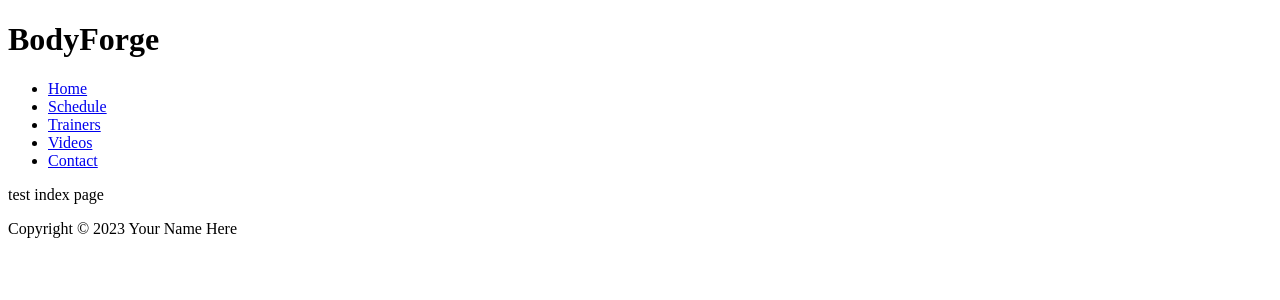
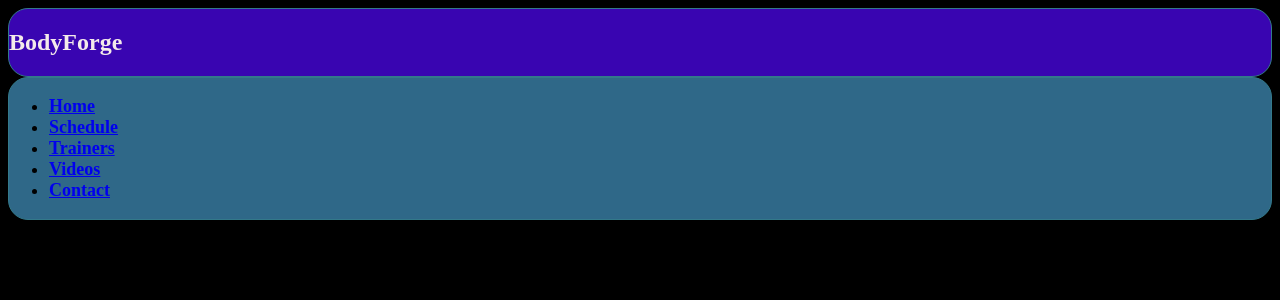
Before and after one commit to Emmaf97/Python_assignment_submission, a Flask app: page / in a window 1280 px wide. Shown: the top 300 px of the page. Run offline with Flask 3, Linux system fonts and the light colour scheme.

Commit message:
desktop stylesheet connection v1

```diff
--- a/files/static/css/desktop.css
+++ b/files/static/css/desktop.css
@@ -0,0 +1,50 @@
+body{
+    background-color: black;
+}
+h2{
+    color: red;
+}
+
+/* #index>header,
+#schedulepage>header,
+#trainerspage>header,
+#contactpage>header {
+  grid-area: head;
+  background-color: rgb(57, 5, 177);
+  color: rgb(244, 234, 234);
+  border: solid #33798A 1px;
+  font-weight: bolder;
+  border-radius: 20px;
+} */
+#base>header
+ {
+  grid-area: head;
+  background-color: rgb(57, 5, 177);
+  color: rgb(244, 234, 234);
+  border: solid #33798A 1px;
+  font-weight: bolder;
+  border-radius: 20px;
+}
+#base>nav{
+    grid-area: nav;
+  background-color: #b1f4f8;
+  background-color: #2F6888;
+  font-size: large;
+  border: solid #33798A 1px;
+  font-weight: bolder;
+  border-radius: 20px;
+}
+/* #index>nav,
+#historypage>nav,
+#ticketpage>nav,
+#teampage>nav,
+#contactpage>nav {
+  grid-area: nav;
+  /* background-color: #b1f4f8; */
+  /* background-color: #2F6888;
+  font-size: large;
+  border: solid #33798A 1px;
+  font-weight: bolder;
+  border-radius: 20px; */
+
+/* }  */
--- a/files/templates/base.html
+++ b/files/templates/base.html
@@ -6,15 +6,17 @@
   <title>BodyForge</title>
   <meta name="BodyForge" content="portfolio gym website">
   <meta name="viewport" content="width=device-width, initial-scale=1">
-  <link rel="stylesheet" media="only screen and (max-width: 767px)" href="../css/mobile.css">
-  <link rel="stylesheet" media="only screen and (min-width: 969px)" href="../css/main.css">
-  <link rel="stylesheet" media="only screen and (min-width: 768px) and (max-width:968px)" href="../css/tablet.css">
+  <link rel="stylesheet" media="only screen and (max-width: 767px)" href="../static/css/mobile.css">
+
+  <link rel="stylesheet" media="only screen and (min-width: 969px)" href="../static/css/desktop.css">
+  <link rel="stylesheet" media="only screen and (min-width: 768px) and (max-width:968px)" href="../static/css/tablet.css">
 </head>
 <body>
   <!-- <div id="wrapper"> -->
-    <header>
-        <h1>BodyForge</h1>
-    </header>
+    <section id="base">
+      <header>
+          <h1>BodyForge</h1>
+      </header>
     <nav>
       <ul>
         <li><a href="{{ url_for('index') }}">Home</a></li>
@@ -24,6 +26,7 @@
         <li><a href="{{ url_for('contact') }}">Contact</a></li>
       </ul>
     </nav>
+    </section>
     <main>
       {# (Jinja comment) The block below will be replaced by each of the pages #}
       {% block main %}
```
